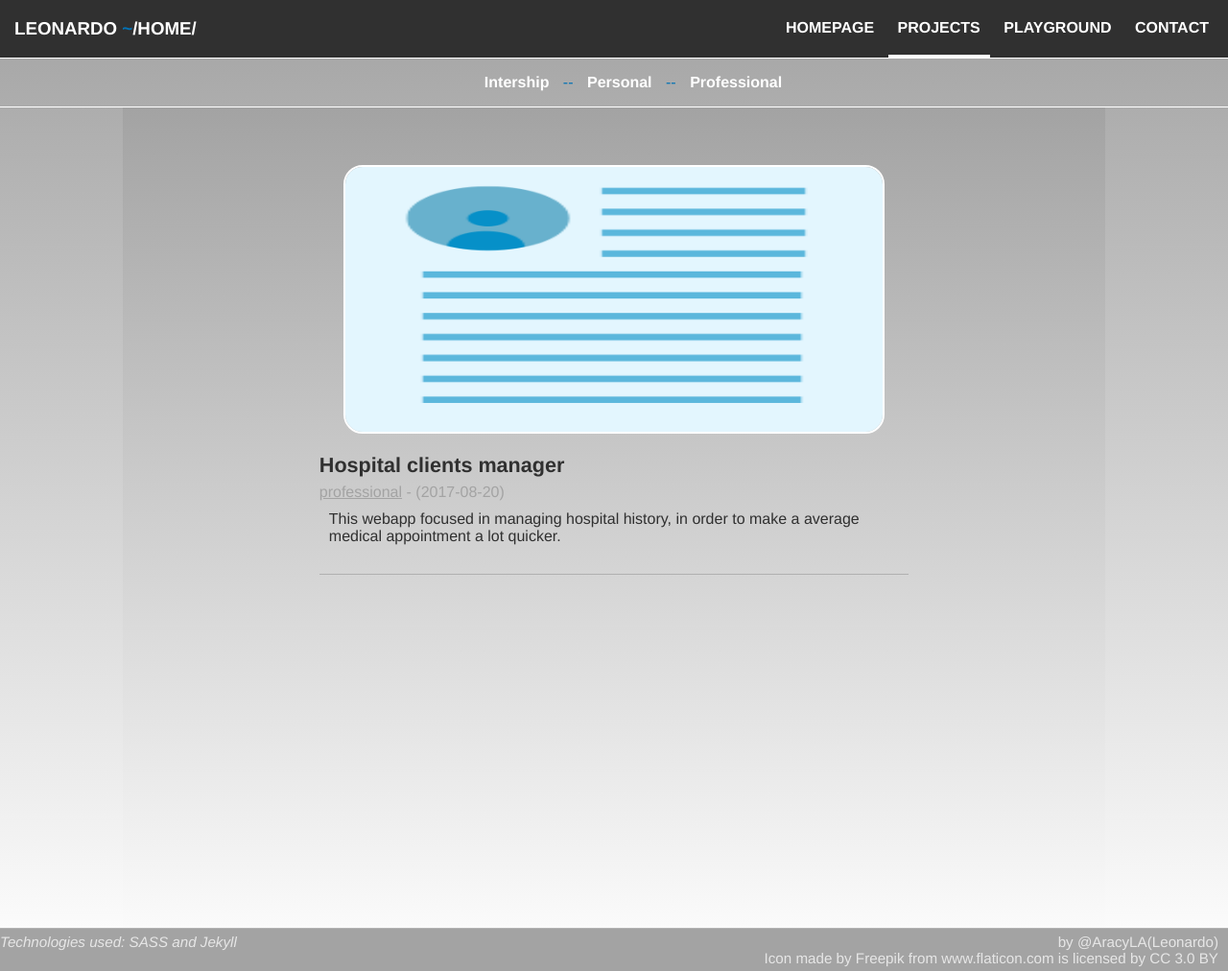
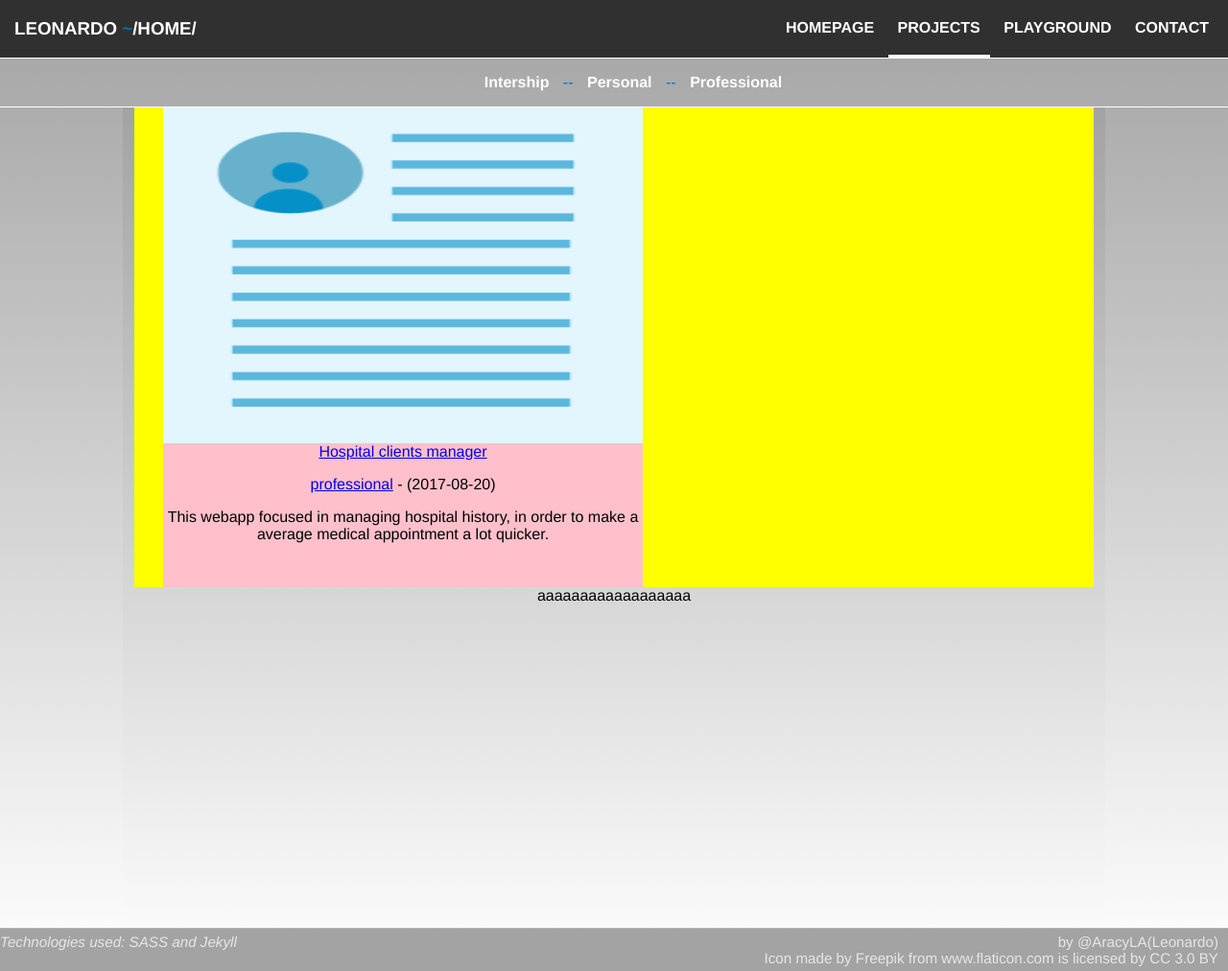
Before and after one commit to anonspacecowboy/anonspacecowboy.github.io, a Jekyll site: the page built from showcase_posts.html, in a window 1280 px wide and 1012 px high. Shown: the whole window at 96% size. Built offline with Jekyll 4.4.1, drawn with Linux system fonts in a browser that asks for light colours; nearby versions of some CDN libraries.

Commit message:
beggining of tiles on project page

```diff
--- a/css/style.css
+++ b/css/style.css
@@ -245,44 +245,22 @@ body {
     .posts_page {
       width: 100%; } }
 
-.post {
-  padding-top: 60px; }
-  .post .post_thumbnail img {
-    width: 55%;
-    height: 280px;
-    border-radius: 20px;
-    border: 2px solid white;
+.posts {
+  width: 1000px;
+  margin-left: auto;
+  margin-right: auto;
+  box-sizing: border-box;
+  background-color: yellow;
+  padding: 0 30px; }
+  .posts .posts_post {
+    background-color: pink;
+    width: 500px;
+    height: 500px;
     box-sizing: border-box; }
-    @media only screen and (max-width: 780px) {
-      .post .post_thumbnail img {
-        height: 200px;
-        width: 80%; } }
-  .post .post_excerpt {
-    width: 60%;
-    margin: auto;
-    text-align: left;
-    border-bottom: 1px solid #b0b0b0; }
-    @media only screen and (max-width: 780px) {
-      .post .post_excerpt {
-        width: 90%; } }
-    .post .post_excerpt .post_title {
-      display: block;
-      margin-top: 20px;
-      font-size: 135%;
-      font-weight: bold; }
-      .post .post_excerpt .post_title a {
-        text-decoration: none;
-        color: #303030; }
-      .post .post_excerpt .post_title a:hover {
-        text-decoration: underline; }
-    .post .post_excerpt .post_info {
-      color: #a3a3a3;
-      margin: 6px 0px 0px 0px; }
-      .post .post_excerpt .post_info a {
-        color: #a3a3a3; }
-    .post .post_excerpt .post_meta {
-      color: #303030;
-      margin: 10px 0px 30px 10px; }
+  .posts .posts_post-thumbnail img {
+    width: 500px;
+    height: 350px;
+    text-align: center; }
 
 .post:last-child {
   padding-bottom: 60px; }
--- a/showcase_posts.html
+++ b/showcase_posts.html
@@ -3,18 +3,20 @@ layout: showcase
 title: Showcase
 ---
 <div class="posts_page container">
-        {% for post in site.posts %}
-        <div class="post">
-            <div class="post_thumbnail">
-                <img class="post_thumbnail_img" src="{{site.baseurl}}/img/{{post.img}}" />
+    {% for post in site.posts %}
+    <div class="posts">
+        <div class="posts_post">
+            <div class="posts_post-thumbnail">
+                <img class="" src="{{site.baseurl}}/img/{{post.img}}" />
             </div>
-            <div class="post_excerpt">
-                <span class="post_title"><a href="{{site.baseurl}}{{post.url}}">{{post.title}}</a></span>
-                <p class="post_info"><a href="{{site.baseurl}}/showcase_{{post.category}}.html">{{post.category}}</a> - ({{post.postDate}})</p>
-                <p class="post_meta">{{post.meta}}</p>
+            <div class="posts_post-excerpt">
+                <span class="posts_post-title"><a href="{{site.baseurl}}{{post.url}}">{{post.title}}</a></span>
+                <p class="posts_post-info"><a href="{{site.baseurl}}/showcase_{{post.category}}.html">{{post.category}}</a> - ({{post.postDate}})</p>
+                <p class="posts_post-meta">{{post.meta}}</p>
 
             </div>
         </div>
-
-        {% endfor %}
-</div>
+   {% endfor %}
+    </div>
+    aaaaaaaaaaaaaaaaaa
+ </div>
```
Also changed, not shown: css/style.scss (+28 -49 lines).
